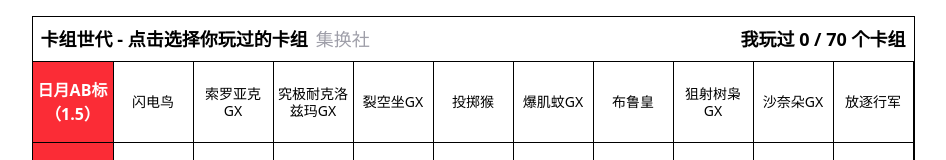
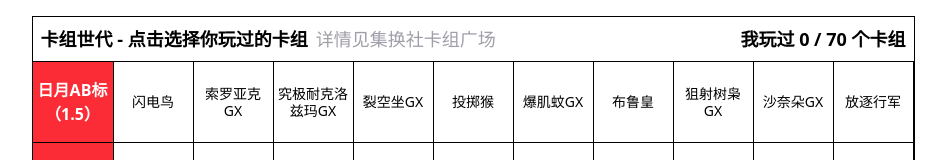
Before and after one commit to heiseisyojyo/poke-deck-sedai, a React (Vite) app: page / in a window 1280 px wide. Shown: the top 160 px of the page, without its empty margins (167-1113 px from the left). Built offline with nearby package versions, Linux system fonts and the light colour scheme.

Commit message:
Update app.tsx

```diff
--- a/src/app.tsx
+++ b/src/app.tsx
@@ -113,7 +113,7 @@
               <div className="border-b justify-between p-2 text-lg font-bold flex">
                 <h1>
                   卡组世代 - 点击选择你玩过的卡组
-                  <span className="ml-2 text-zinc-400 font-medium">集换社</span>
+                  <span className="ml-2 text-zinc-400 font-medium">详情见集换社卡组广场</span>
                 </h1>
                 <span className="shrink-0 whitespace-nowrap">
                   我玩过 {selectedAnime.length} / {totalAnime} 个卡组
```
